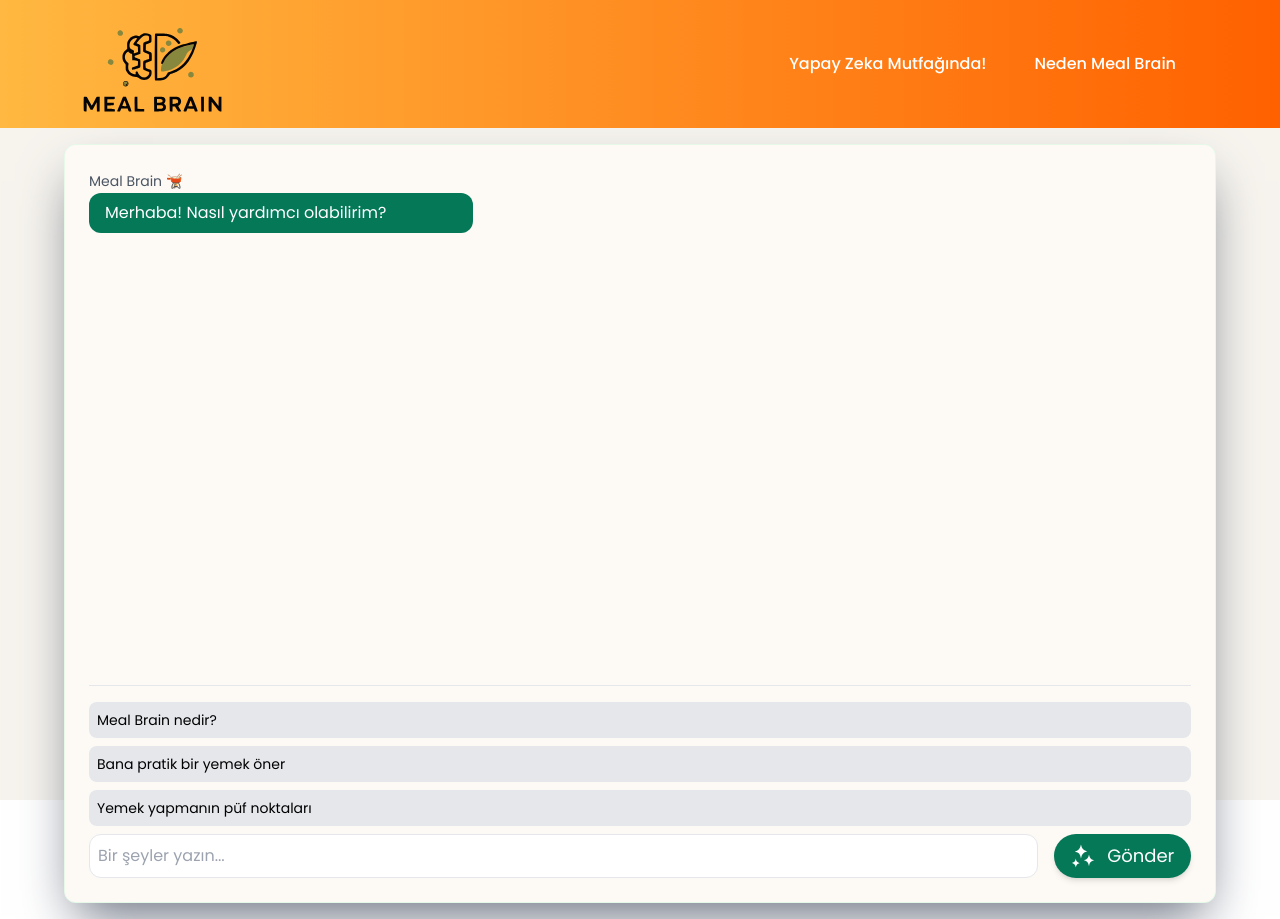
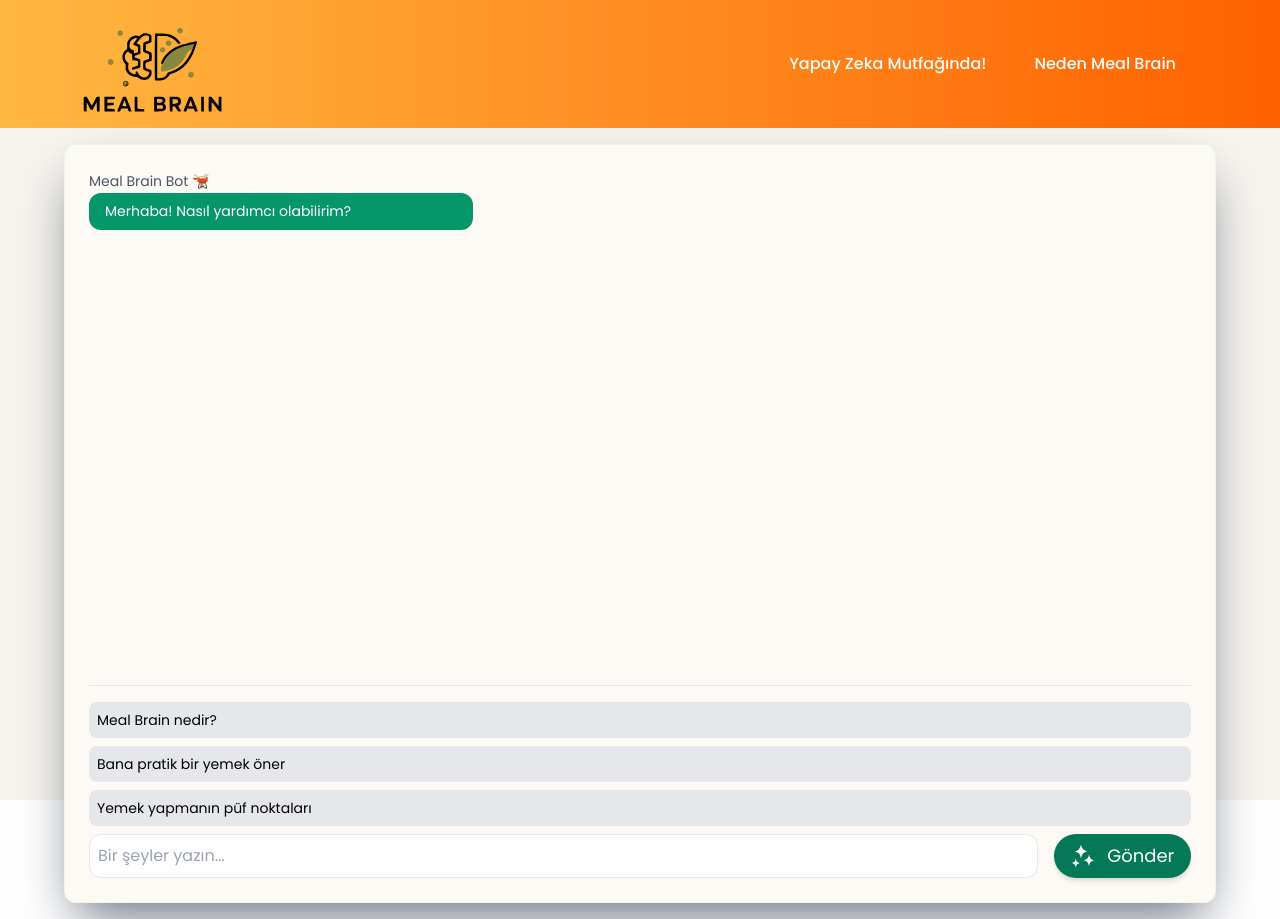
Before and after one commit to MehmetAliLislas/MealBrain, a React (Vite) app in the folder frontend/: page /ask-ai in a window 1280 px wide. Built offline with nearby package versions, Linux system fonts and the light colour scheme.

Commit message:
ui-ai chat message style update

```diff
--- a/frontend/src/index.css
+++ b/frontend/src/index.css
@@ -4,6 +4,7 @@
 
 * {
   font-family: "Poppins", serif;
+  line-height: 1.5;
 }
 
 body {
@@ -23,3 +24,13 @@ p,
 li {
   cursor: default;
 }
+
+.ai-message strong {
+  font-weight: 600;
+  color: aliceblue;
+}
+
+.ai-message p:has(strong) {
+  margin-bottom: 0.5rem;
+  margin-top: 0.5rem;
+}
--- a/frontend/src/pages/AskAI.jsx
+++ b/frontend/src/pages/AskAI.jsx
@@ -93,9 +93,11 @@ function AskAI() {
       <div className="p-4">
         <div className="max-w-6xl mx-auto bg-container p-6 border border-opacity-35 border-green-200 shadow-gray-500 shadow-2xl rounded-xl">
           <div className="overflow-y-auto lg:h-[500px] h-[300px]">
-            <div className="opening-message">
-              <span className="text-sm text-gray-600 -mb-4">Meal Brain 🫕</span>
-              <div className="max-w-sm px-4 py-2 rounded-xl bg-emerald-700 text-white duration-300 transition-all">
+            <div className="opening-message mb-3">
+              <span className="text-sm text-gray-600 -mb-4">
+                Meal Brain Bot 🫕
+              </span>
+              <div className="max-w-sm px-4 py-2 rounded-xl bg-emerald-600 text-white duration-300 transition-all text-[14px]">
                 Merhaba! Nasıl yardımcı olabilirim?
               </div>
             </div>
@@ -114,13 +116,13 @@ function AskAI() {
                         : "text-gray-600 text-2xl"
                     }`}
                   >
-                    {chat.role === "user" ? "Siz" : "Meal Brain 🫕"}
+                    {chat.role === "user" ? "Siz" : "Meal Brain Bot 🫕"}
                   </span>
                   <div
-                    className={`max-w-sm px-4 py-2 rounded-2xl ${
+                    className={`ai-message max-w-sm px-4 py-2 rounded-2xl ${
                       chat.role === "user"
-                        ? "bg-green-600 text-white duration-300 transition-all mr-4 break-words"
-                        : "bg-emerald-700 text-white duration-300 transition-all break-words"
+                        ? "bg-green-600 text-white duration-300 transition-all mr-4 break-words text-[14px]"
+                        : "bg-emerald-600 text-white duration-300 transition-all break-words text-[14px]"
                     }`}
                     ref={chat.role === "user" ? lastUserMessageRef : null}
                   >
```
